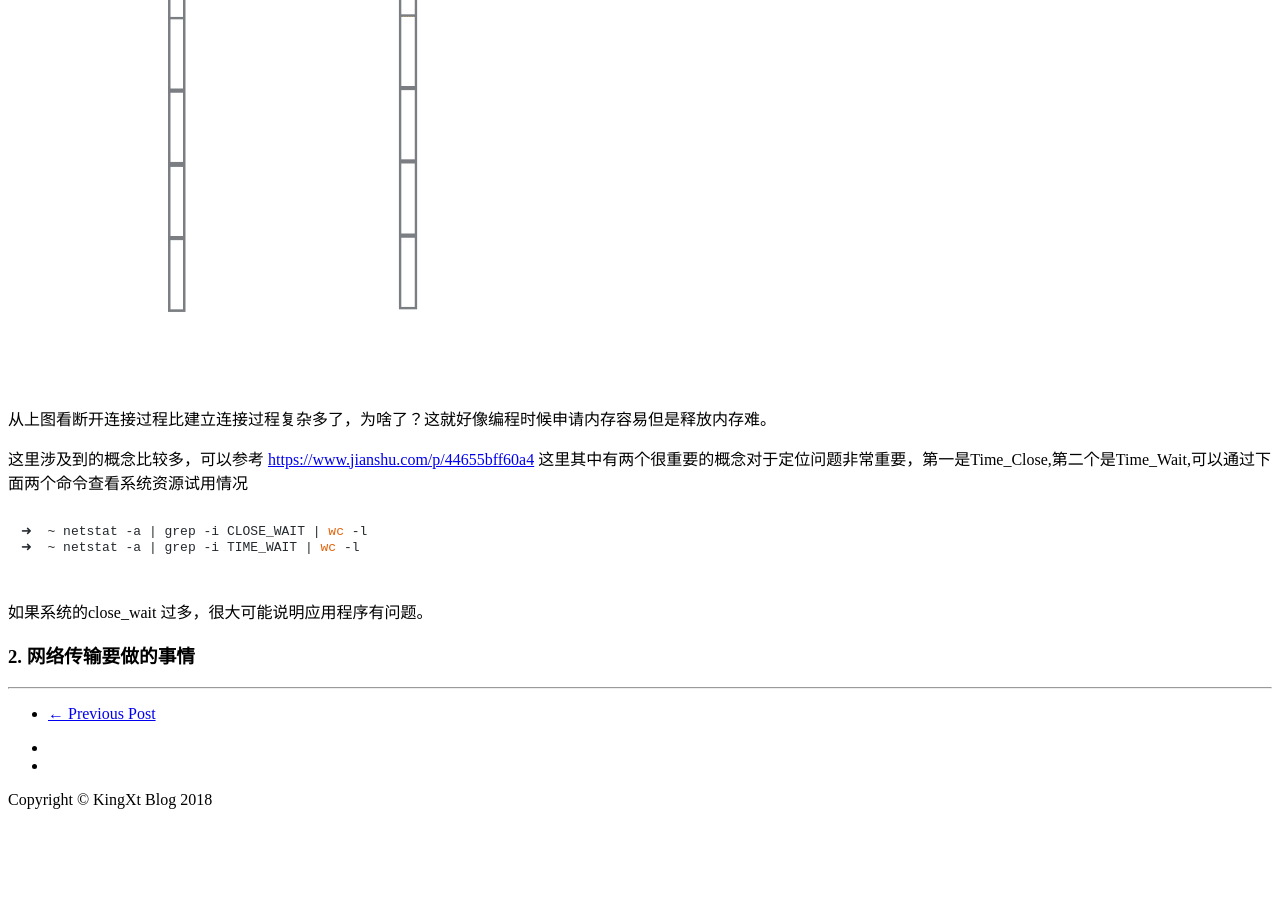
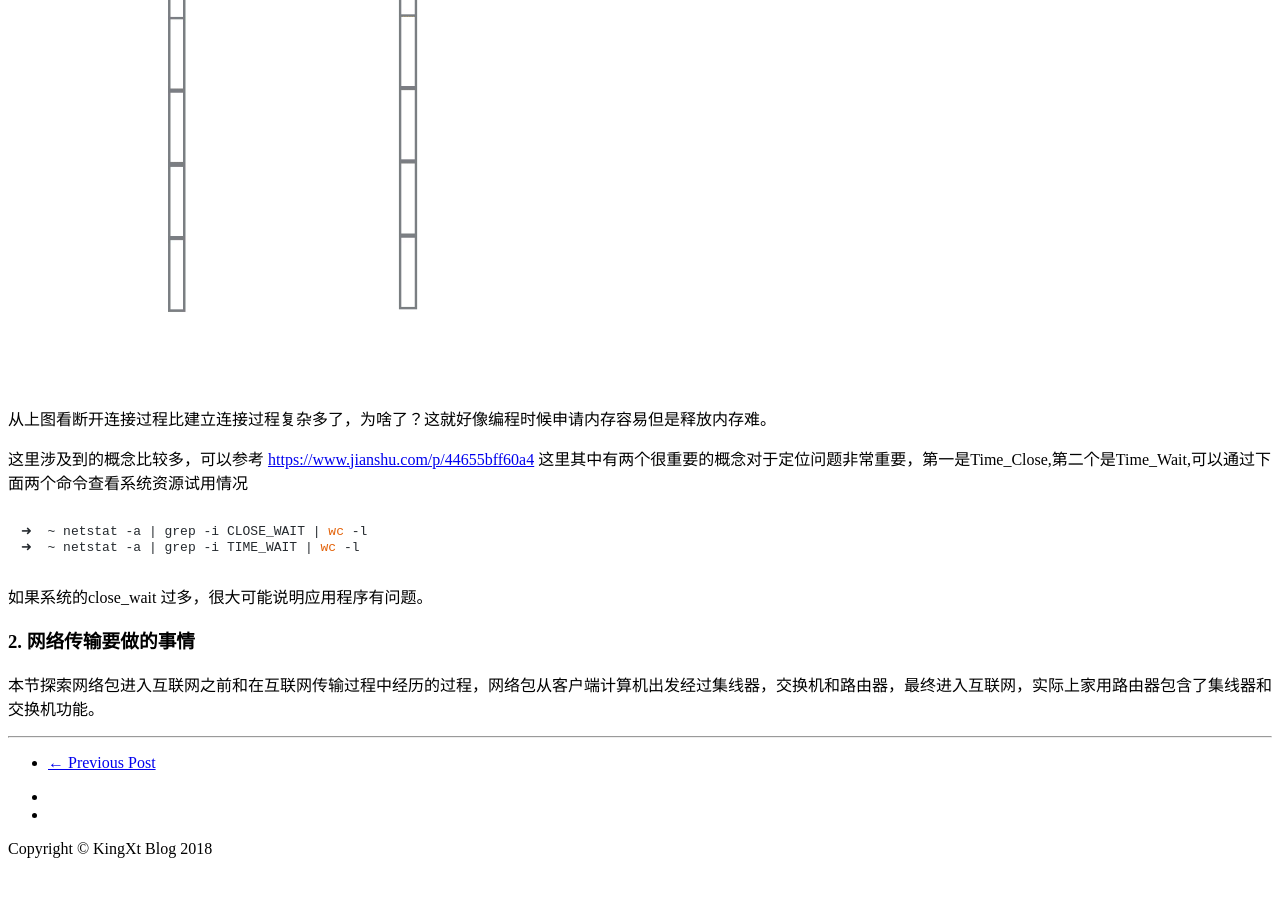
Before and after one commit to kingxt/kingxt.github.io, a Jekyll site: the page built from _posts/2018-10-14-网络是怎样连接的.md, in a window 1280 px wide and 900 px high, scrolled down 5039 px. Shown: the top 897 px of the window. Built offline with Jekyll 4.4.1, drawn with Linux system fonts in a browser that asks for light colours; nearby versions of some CDN libraries; comment, search, counter and statistics services are not loaded; before the commit the page ends 5890 px from its top, so only the background shows below that.

Commit message:
update post

````diff
--- a/_posts/2018-10-14-网络是怎样连接的.md
+++ b/_posts/2018-10-14-网络是怎样连接的.md
@@ -83,9 +83,9 @@ TCP发送数据完需要关闭socket通道，就需要经历四次挥手，如
 ```shell
 ➜  ~ netstat -a | grep -i CLOSE_WAIT | wc -l
 ➜  ~ netstat -a | grep -i TIME_WAIT | wc -l
-
 ```
 
 如果系统的close_wait 过多，很大可能说明应用程序有问题。
 
 ### 2. 网络传输要做的事情
+本节探索网络包进入互联网之前和在互联网传输过程中经历的过程，网络包从客户端计算机出发经过集线器，交换机和路由器，最终进入互联网，实际上家用路由器包含了集线器和交换机功能。
````
